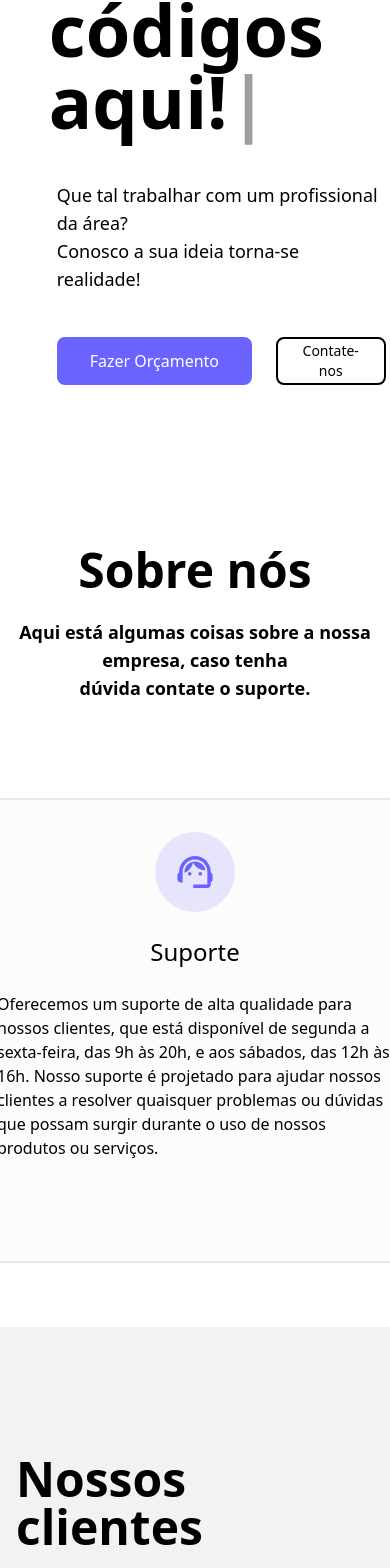
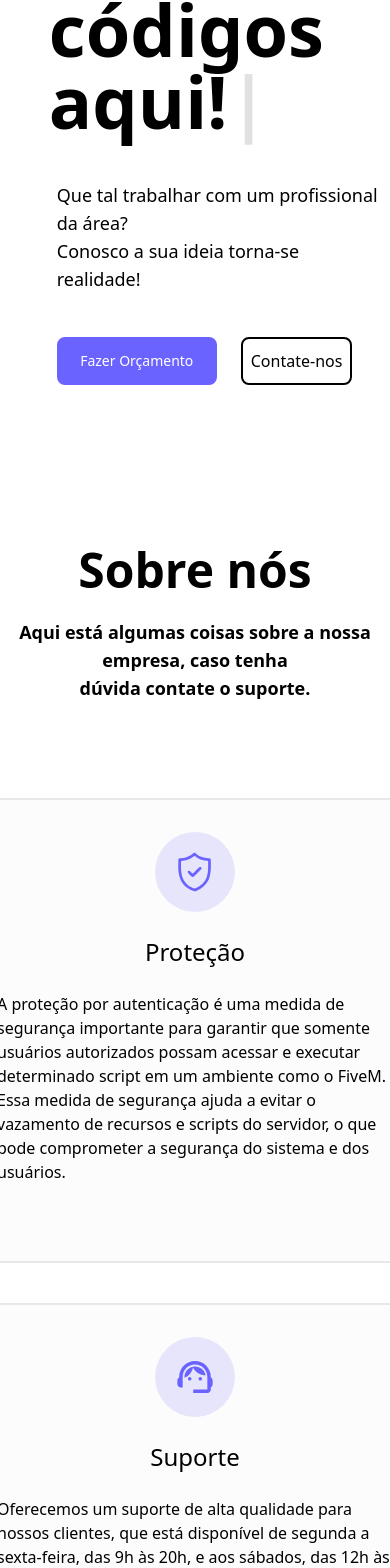
Before and after one commit to ruanjkz/denver-web, a React (Vite) app: page / in a window 390 px wide. Shown: the part 424-1992 px from the top of the page. Built offline with nearby package versions, Linux system fonts and the light colour scheme.

Commit message:
responsible for iphone xr

```diff
--- a/src/components/AboutUs/AboutUs.tsx
+++ b/src/components/AboutUs/AboutUs.tsx
@@ -15,7 +15,7 @@ export function AboutUs () {
                 <h2 id='aboutUs' className="font-bold text-5xl">Sobre nós</h2>
                 <p  className="font-semibold text-medium text-lg mt-6 text-center">Aqui está algumas coisas sobre a nossa empresa, caso tenha <br /> dúvida contate o suporte.</p>
             </div>
-            <div className="flex gap-x-10 mt-24">
+            <div className="flex gap-x-10 mt-24 max-sm:flex-col max-sm:gap-y-10">
                     <div data-aos="zoom-in" data-aos-duration="2000" className="w-480 h-465 bg-gray-box border-2 border-solid border-gray-box-border rounded-xl flex flex-col py-8 px-10 items-center gap-y-6 ">
                         <img draggable="false" className="w-20" src={protect}/>
                         <p className="text-2xl font-medium">Proteção</p>
--- a/src/components/Customers/Customers.tsx
+++ b/src/components/Customers/Customers.tsx
@@ -16,43 +16,43 @@ export function Customers() {
                     <h2 className="font-bold text-5xl">Nossos clientes</h2>
                     <p className="font-semibold text-medium text-lg mt-6 text-center">Conheça a satisfação dos nossos clientes e saiba por que <br /> somos a escolha número um!</p>
                 </div>
-                <div className='flex flex-wrap mt-12 mb-12 gap-x-4 gap-y-4 items-center justify-center w-[1497px]'>
-                    <div data-aos="flip-left" data-aos-duration="2000" className='w-480 h-20 bg-gray-customer flex gap-x-4 px-6 items-center rounded-lg'>
+                <div className='flex flex-wrap mt-12 mb-12 gap-x-4 gap-y-4 items-center justify-center w-[1497px] max-sm:flex-col'>
+                    <div data-aos="flip-left" data-aos-duration="2000" className='w-480 h-20 bg-gray-customer flex gap-x-4 px-6 items-center rounded-lg max-sm:w-[310px]'>
                         <img className='w-12 h-12 rounded-full' src="https://servers-live.fivem.net/servers/icon/x43r9m/376926146.png"/>
                         <div className='flex flex-col text-left'>
                             <p className='font-bold'>NEXUS ROLEPLAY</p>
                             <small className='font-medium'>189.879 membros</small>
                         </div>
                     </div>
-                    <div data-aos="flip-left" data-aos-duration="2000" className='w-480 h-20 bg-gray-customer flex gap-x-4 px-6 items-center rounded-lg'>
+                    <div data-aos="flip-left" data-aos-duration="2000" className='w-480 h-20 bg-gray-customer flex gap-x-4 px-6 items-center rounded-lg max-sm:w-[310px]'>
                         <img className='w-12 h-12 rounded-full' src="https://images-ext-1.discordapp.net/external/Y8JHvgcOXQeFCONpzC5fqhYXmtrr3jUf-cEZb7bq2Rk/https/i.imgur.com/7OpJDlr.gif"/>
                         <div className='flex flex-col text-left'>
                             <p className='font-bold'>RJ ACADEMY</p>
                             <small className='font-medium'>58.002 membros</small>
                         </div>
                     </div>
-                    <div data-aos="flip-left" data-aos-duration="2000" className='w-480 h-20 bg-gray-customer flex gap-x-4 px-6 items-center rounded-lg'>
+                    <div data-aos="flip-left" data-aos-duration="2000" className='w-480 h-20 bg-gray-customer flex gap-x-4 px-6 items-center rounded-lg max-sm:w-[310px] '>
                         <img className='w-12 h-12 rounded-full' src="https://images-ext-2.discordapp.net/external/HdsKUigxZuGDJ6T_w6K1ylI4DzaGtLXbKLax9YQSIfA/https/imgur.com/QLzgRoR.gif"/>
                         <div className='flex flex-col text-left'>
                             <p className='font-bold'>RACE ULTIMATE</p>
                             <small className='font-medium'>138.500 membros</small>
                         </div>
                     </div>
-                    <div data-aos="flip-left" data-aos-duration="2000" className='w-480 h-20 bg-gray-customer flex gap-x-4 px-6 items-center rounded-lg'>
+                    <div data-aos="flip-left" data-aos-duration="2000" className='w-480 h-20 bg-gray-customer flex gap-x-4 px-6 items-center rounded-lg max-sm:w-[310px]'>
                         <img className='w-12 h-12 rounded-full' src="https://servers-live.fivem.net/servers/icon/wyq9ey/-1109026505.png"/>
                         <div className='flex flex-col text-left'>
                             <p className='font-bold'>INFINITY ROLEPLAY</p>
                             <small className='font-medium'>113.977 membros</small>
                         </div>
                     </div>
-                    <div data-aos="flip-left" data-aos-duration="2000" className='w-480 h-20 bg-gray-customer flex gap-x-4 px-6 items-center rounded-lg'>
+                    <div data-aos="flip-left" data-aos-duration="2000" className='w-480 h-20 bg-gray-customer flex gap-x-4 px-6 items-center rounded-lg max-sm:w-[310px]'>
                         <img className='w-12 h-12 rounded-full' src="https://images-ext-2.discordapp.net/external/KJsDxIG1xj3jT31Q72UsqjydS7J7ng4HmhfFBWlFuG4/https/imgur.com/GE5nJxj.gif"/>
                         <div className='flex flex-col text-left'>
                             <p className='font-bold'>FIRE EVOLUTION</p>
                             <small className='font-medium'>43.500 membros</small>
                         </div>
                     </div>
-                    <div data-aos="flip-left" data-aos-duration="2000"  className='w-480 h-20 bg-gray-customer flex gap-x-4 px-6 items-center rounded-lg'>
+                    <div data-aos="flip-left" data-aos-duration="2000"  className='w-480 h-20 bg-gray-customer flex gap-x-4 px-6 items-center rounded-lg max-sm:w-[310px]'>
                         <img className='w-12 h-12 rounded-full' src="https://servers-live.fivem.net/servers/icon/wxd9jg/1898114881.png"/>
                         <div className='flex flex-col text-left'>
                             <p className='font-bold'>KUSH NETWORK</p>
--- a/src/components/Demonstration/Demonstration.tsx
+++ b/src/components/Demonstration/Demonstration.tsx
@@ -10,7 +10,7 @@ export function Demonstration() {
         <>
             <h2 id='lastProduct' className="font-bold text-5xl mt-44" data-aos="zoom-in" data-aos-duration="1000">Demonstração</h2>
             <p data-aos="zoom-in" data-aos-duration="1000" className="font-semibold text-medium text-lg mt-6 text-center">Veja nossos scripts em ação. Assista à demonstração de <br /> nossos recursos mais recentes</p>
-            <iframe data-aos="zoom-in" data-aos-duration="1000" className="w-9/12 rounded-xl mt-16 mb-16" height="833px" src="https://www.youtube.com/embed/26Y92BNfgOw" title="YouTube video player"  allow="accelerometer; autoplay; clipboard-write; encrypted-media; gyroscope; picture-in-picture"></iframe>
+            <iframe data-aos="zoom-in" data-aos-duration="1000" className="w-9/12 rounded-xl mt-16 mb-16 max-sm:h-[400px]" height="833px" src="https://www.youtube.com/embed/26Y92BNfgOw" title="YouTube video player"  allow="accelerometer; autoplay; clipboard-write; encrypted-media; gyroscope; picture-in-picture"></iframe>
         </>
     )
 }
--- a/src/components/HeroSection/HeroSection.tsx
+++ b/src/components/HeroSection/HeroSection.tsx
@@ -18,8 +18,8 @@ export function HeroSection() {
                     </div>
                     <p className="ml-2 font-medium text-lg mt-6">Que tal trabalhar com um profissional da área? <br /> Conosco a sua ideia torna-se realidade!</p>
                     <div className="ml-2 flex gap-x-6 mt-6">
-                        <a className="min-w-32 h-12 max-sm:w-52 px-6 border-2 border-solid border-purple-primary bg-purple-primary font-medium rounded-lg text-white hover:bg-purple-primary-dark hover:border-purple-primary-dark hover:text-white transition duration-300 ease-in-out flex items-center justify-center" href="https://discord.gg/pAhAzYrKnD" target="_blank">Fazer Orçamento</a>
-                        <button className="border-2 border-solid border-black rounded-lg px-4 font-medium hover:bg-black hover:text-white transition duration-300 ease-in-out max-sm:text-sm">Contate-nos</button>
+                        <a className="min-w-32 h-12 max-sm:w-40 max-sm:text-sm max-sm:px-2 px-6 border-2 border-solid border-purple-primary bg-purple-primary font-medium rounded-lg text-white hover:bg-purple-primary-dark hover:border-purple-primary-dark hover:text-white transition duration-300 ease-in-out flex items-center justify-center" href="https://discord.gg/pAhAzYrKnD" target="_blank">Fazer Orçamento</a>
+                        <button className="border-2 border-solid border-black rounded-lg max-sm:px-2 px-4 font-medium hover:bg-black hover:text-white transition duration-300 ease-in-out max-sm:text-[sm]">Contate-nos</button>
                     </div>
                 </div>
                 <img draggable="false" className="mb-32" src={computer}/>
```
